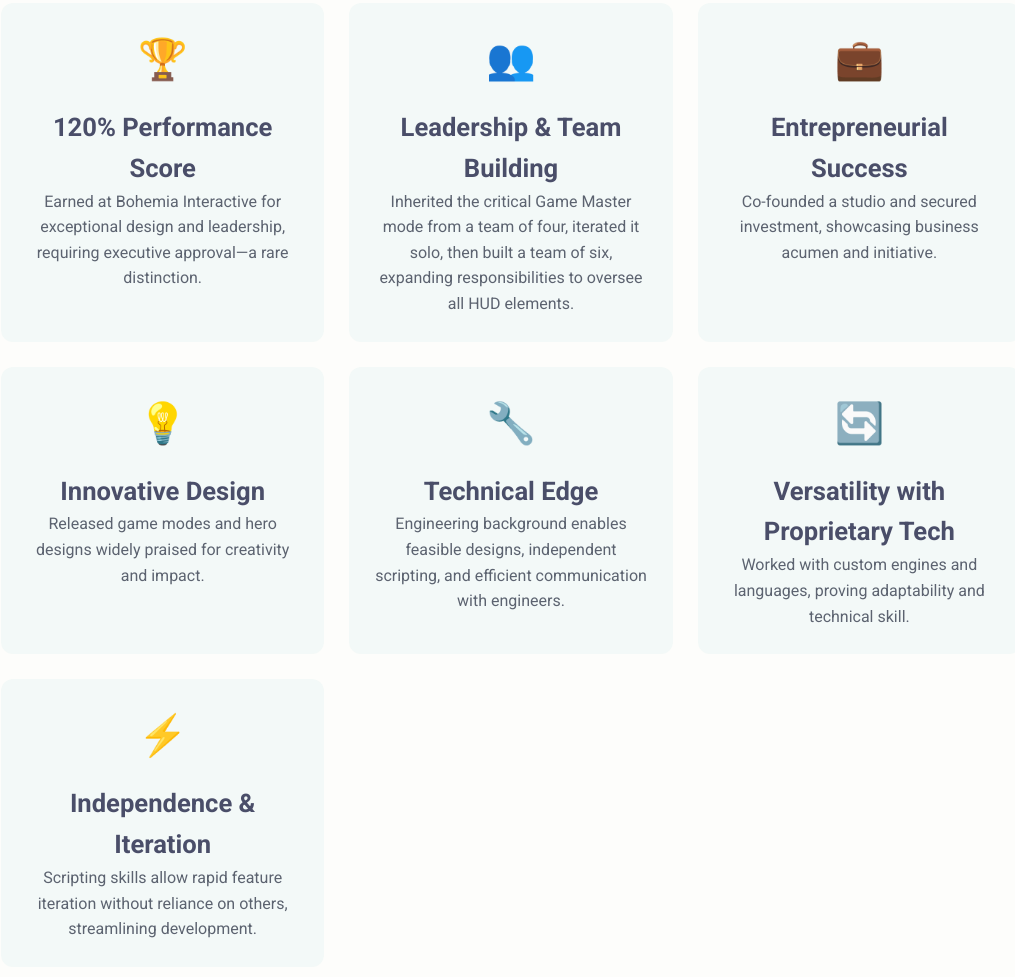
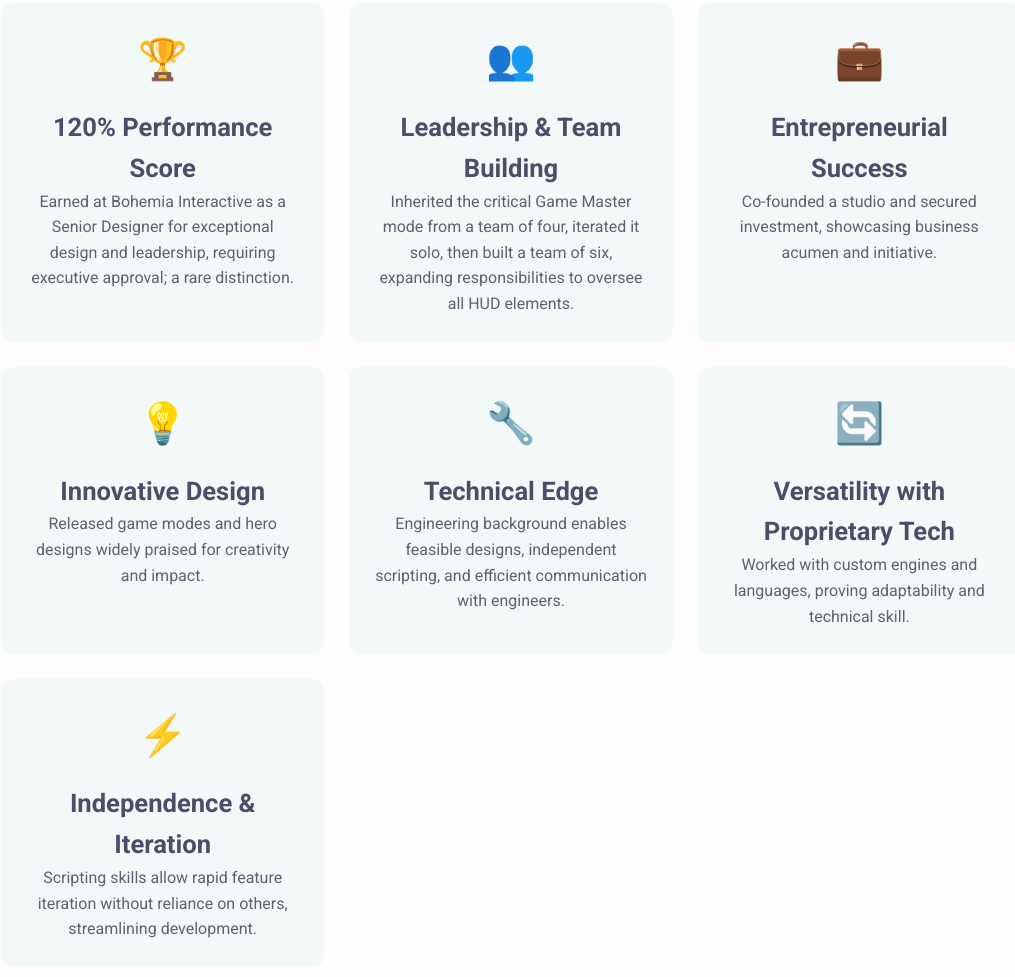
Before and after one commit to EmreBugday99/EmreBugday99.github.io, a plain HTML site: page index.html in a window 1280 px wide. Shown: the part 725-1702 px from the top of the page, without its empty margins (129-1144 px from the left). Drawn offline with Linux system fonts and the light colour scheme.

Commit message:
Update index.html

```diff
--- a/index.html
+++ b/index.html
@@ -361,7 +361,7 @@
             <div class="usp-card">
                 <div class="usp-icon">🏆</div>
                 <h3>120% Performance Score</h3>
-                <p>Earned at Bohemia Interactive for exceptional design and leadership, requiring executive approval—a
+                <p>Earned at Bohemia Interactive as a Senior Designer for exceptional design and leadership, requiring executive approval; a
                     rare distinction.</p>
             </div>
             <div class="usp-card">
```
